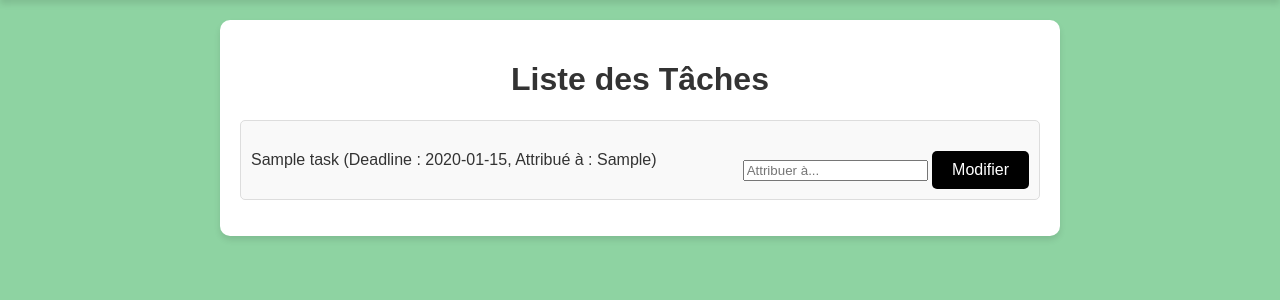
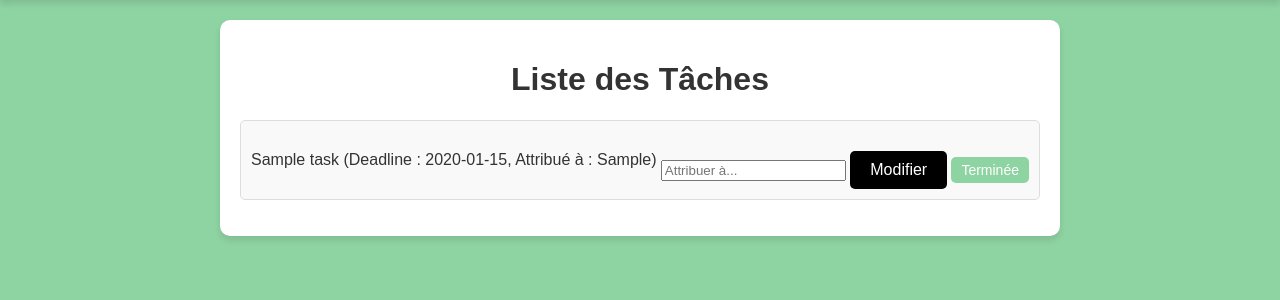
Before and after one commit to thomasrib8/deadline-jungle, a Flask app: page /all_tasks in a window 1280 px wide. Shown: the part 58-358 px from the top of the page. Run offline with Flask 3, Linux system fonts and the light colour scheme; tables that the repository leaves empty hold one stand-in row (values such as "Sample post").

Commit message:
Update all_tasks.html

```diff
--- a/templates/all_tasks.html
+++ b/templates/all_tasks.html
@@ -12,6 +12,9 @@
             <input type="text" name="new_assigned_to" placeholder="Attribuer à...">
             <button type="submit" class="general">Modifier</button>
         </form>
+        <form action="/delete_task/{{ task[0] }}" method="POST" style="display: inline;">
+            <button type="submit" class="completed">Terminée</button>
+        </form>
     </li>
     {% endfor %}
 </ul>
```
